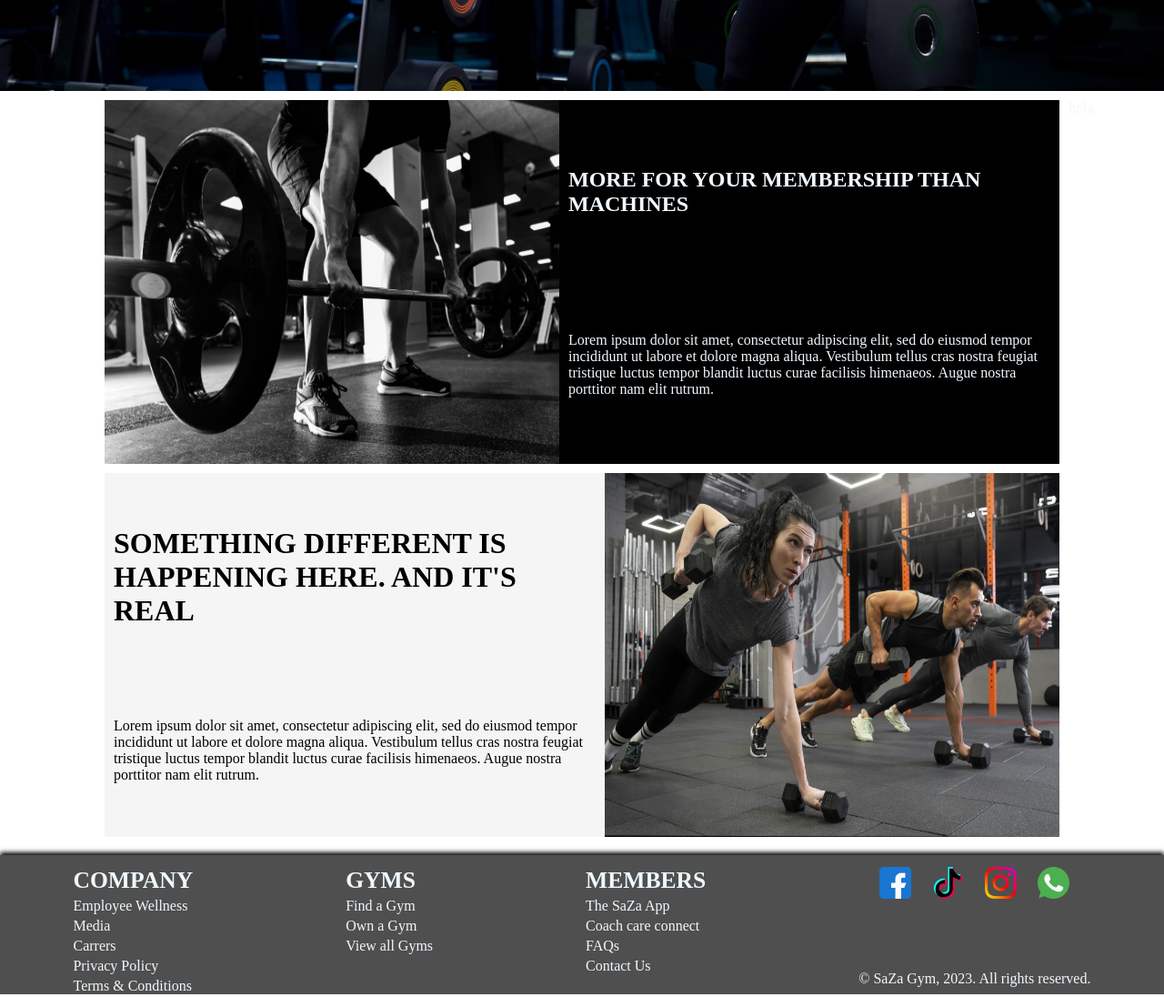
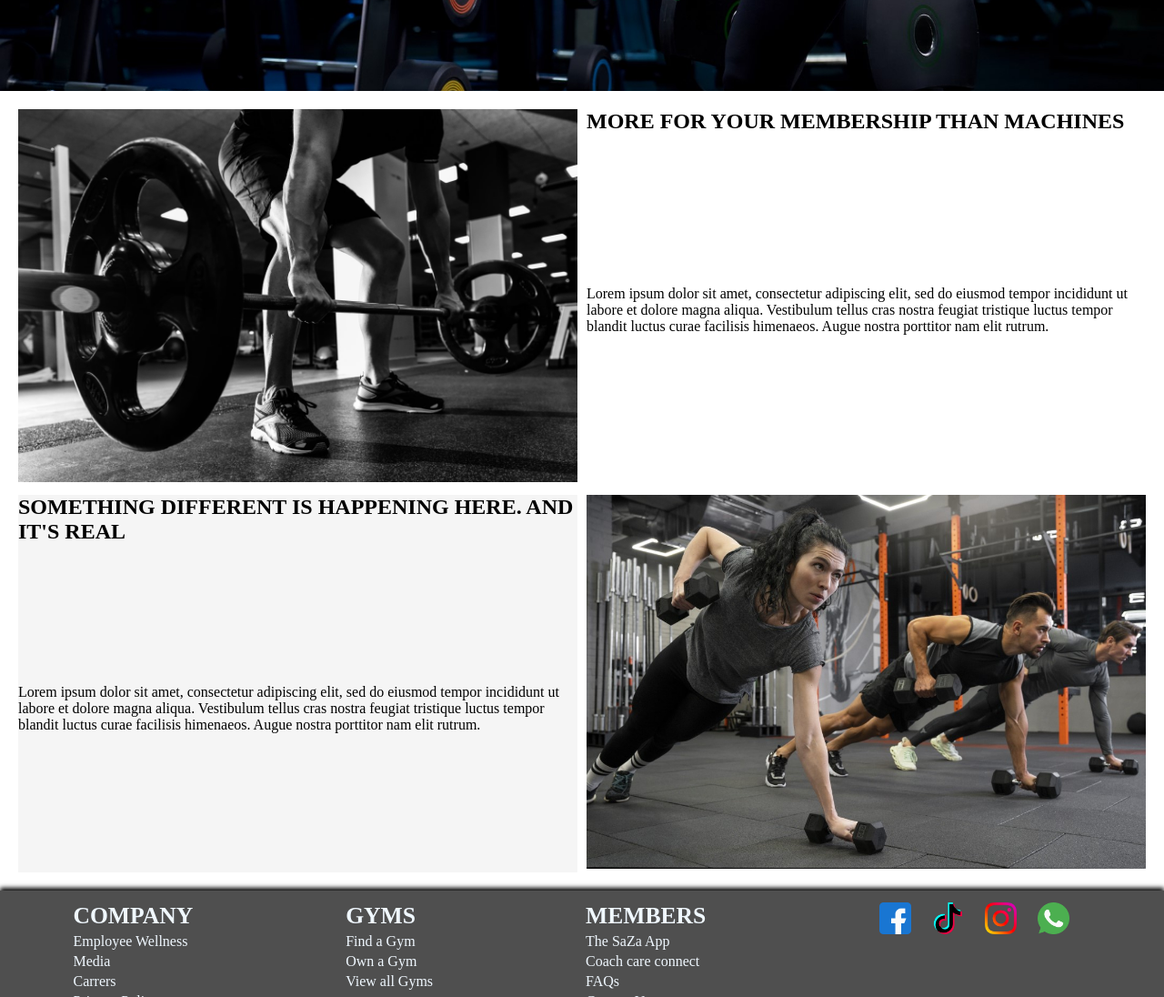
Before and after one commit to Nedhel/saza-gym, a plain HTML site: page index.html in a window 1280 px wide. Shown: the part 700-1796 px from the top of the page at 91% size. Drawn offline with Linux system fonts and the light colour scheme.

Commit message:
layout changed

```diff
--- a/css/style.css
+++ b/css/style.css
@@ -380,44 +380,54 @@ footer li {
     }
 }
 
-.left {
-    grid-area: 2/1/span 2/ span 1;
+.img-1 {
+    grid-area: img1;
 }
 
-.right {
-    grid-area: 2/3/span 2/ span 1;
+.img-1 img {
+    width: 100%;
 }
 
-.content1 {
-    grid-area: 2/2/ span 1/ span 1;
-    background-color: black;
-    display: flex;
+.img-2 {
+    grid-area: img2;
 }
 
-.img-content {
-    width: 500px;
+.img-2 img {
+    width: 100%;
 }
 
-.description {
+.description-1 {
+    grid-area: description1;
     display: flex;
-    flex-direction: column;
-    justify-content: space-around;
-    padding: 10px;
-}
-
-.content2 {
-    grid-area: 3/2/ span 1/ span 1;
-    background-color: whitesmoke;
-    display: flex;
+    flex-wrap: wrap;
     color: black;
 }
 
-main {
+.description-2 {
+    grid-area: description2;
+    background-color: whitesmoke;
+    display: flex;
+    flex-wrap: wrap;
+    color: black;
+}
+
+.index-content {
     display: grid;
-    grid-template-columns: 1fr 10fr 1fr;
-    grid-template-rows: 2fr 1fr 1fr;
+    grid-template-areas:
+        'img1'
+        'description1'
+        'img2'
+        'description2';
     gap: 10px;
-    margin: 0px 0 20px 0;
+}
+
+@media only screen and (min-width: 760px) {
+    .index-content {
+        grid-template-columns: 1fr 1fr;
+        grid-template-areas:
+            'img1 description1'
+            'description2 img2';
+    }
 }
 
 /* --------------Style for FAQ page ---------------*/
@@ -444,7 +454,10 @@ main {
 }
 
 .faq-container {
-    width: 70%;
+    width: 80%;
+    display: flex;
+    flex-direction: column;
+    gap: 5px;
 }
 
 details {
@@ -455,6 +468,7 @@ details {
     margin-top: 2px;
     cursor: pointer;
     color: black;
+    padding: 0 10px;
 }
 
 details p {
@@ -472,6 +486,7 @@ details p {
 
 .testimonial-row {
     display: flex;
+    flex-wrap: wrap;
     justify-content: center;
     gap: 10px;
 }
--- a/index.html
+++ b/index.html
@@ -50,10 +50,9 @@
                 </li>
             </ul>
         </nav>
-
         <main>
             <section class="banner">
-                <img src="img/gym1.jpg" alt="A man doing exercise" />
+                <img src="img/gym1.jpg" alt="A woman doing exercise" />
                 <div class="msj">
                     <div class="text1"><h1>CHANGE</h1></div>
                     <div class="text2"><h1>YOUR LIFE!!!</h1></div>
@@ -61,44 +60,48 @@
                     <div class="text4"><h1>YOUR BODY!!!</h1></div>
                 </div>
             </section>
-            <div class="left"></div>
-            <section class="content1">
+            <section style="padding: 20px">
+                <div class="index-content">
+                    <div class="img-1">
                         <img
                             src="img/ban1.jpg"
-                    alt="Woman in black with at gym"
-                    class="img-content"
+                            alt="Woman in black at the gym"
                         />
-                <div class="description">
+                    </div>
+
+                    <div class="description-1">
                         <h1>MORE FOR YOUR MEMBERSHIP THAN MACHINES</h1>
                         <p>
-                        Lorem ipsum dolor sit amet, consectetur adipiscing elit,
-                        sed do eiusmod tempor incididunt ut labore et dolore
-                        magna aliqua. Vestibulum tellus cras nostra feugiat
-                        tristique luctus tempor blandit luctus curae facilisis
-                        himenaeos. Augue nostra porttitor nam elit rutrum.
+                            Lorem ipsum dolor sit amet, consectetur adipiscing
+                            elit, sed do eiusmod tempor incididunt ut labore et
+                            dolore magna aliqua. Vestibulum tellus cras nostra
+                            feugiat tristique luctus tempor blandit luctus curae
+                            facilisis himenaeos. Augue nostra porttitor nam elit
+                            rutrum.
                         </p>
                     </div>
-            </section>
-            <div class="right">hola</div>
-            <div class="content2">
-                <div class="description">
+
+                    <div class="description-2">
                         <h1>
                             SOMETHING DIFFERENT IS HAPPENING HERE. AND IT'S REAL
                         </h1>
                         <p>
-                        Lorem ipsum dolor sit amet, consectetur adipiscing elit,
-                        sed do eiusmod tempor incididunt ut labore et dolore
-                        magna aliqua. Vestibulum tellus cras nostra feugiat
-                        tristique luctus tempor blandit luctus curae facilisis
-                        himenaeos. Augue nostra porttitor nam elit rutrum.
+                            Lorem ipsum dolor sit amet, consectetur adipiscing
+                            elit, sed do eiusmod tempor incididunt ut labore et
+                            dolore magna aliqua. Vestibulum tellus cras nostra
+                            feugiat tristique luctus tempor blandit luctus curae
+                            facilisis himenaeos. Augue nostra porttitor nam elit
+                            rutrum.
                         </p>
                     </div>
+                    <div class="img-2">
                         <img
                             src="img/gym2.jpg"
                             alt="Woman in black with at gym"
-                    class="img-content"
                         />
                     </div>
+                </div>
+            </section>
         </main>
         <footer>
             <div>
```
Lines whose indentation alone changed are shown as unchanged.
